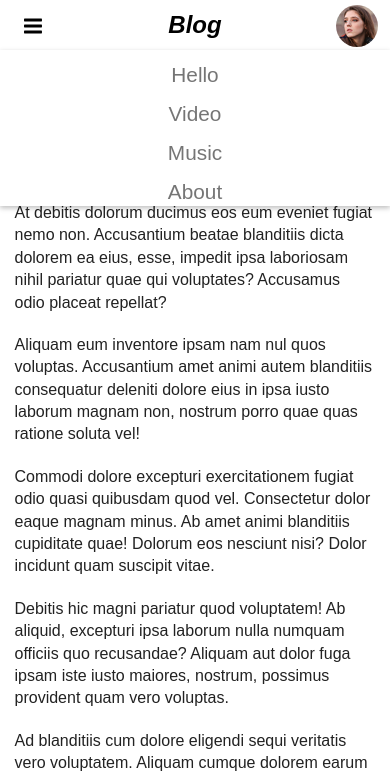
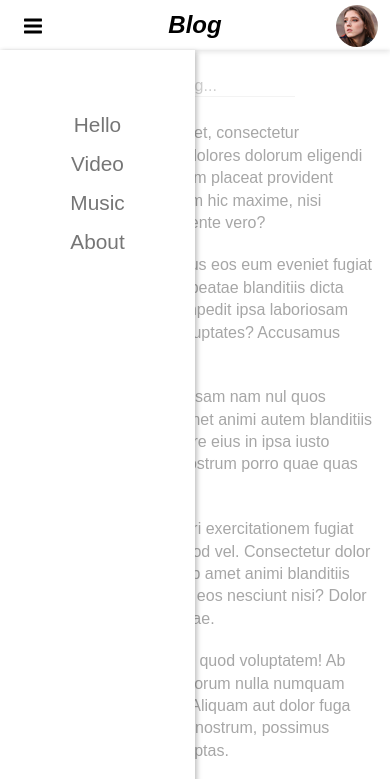
Before and after one commit to huntdream/mobile-first, a website: page index.html in a window 390 px wide. Both pictures are taken after a click on the button 33 px from the left and 25 px from the top of the page. Shown: the top 779 px of the page. Drawn offline with nearby package versions, Linux system fonts and the light colour scheme.

```diff
--- a/css/main.css
+++ b/css/main.css
@@ -95,22 +95,23 @@
 /* ==========================================================================
    Author's custom styles
    ========================================================================== */
+body {
+    padding-top: 60px;
+}
+
 li {
     list-style: none;
     color: rgba(0, 0, 0, .54);
 }
 
-.showMenu {
-    display: block;
-}
-
 .nav-bar {
     position: fixed;
     background-color: #fff;
-    width:100%;
-    top:0;
-    left:0;
-    box-shadow:0 2px 5px 0 rgba(0, 0, 0, .26);
+    width: 100%;
+    top: 0;
+    left: 0;
+    box-shadow: 0 2px 5px 0 rgba(0, 0, 0, .26);
+    z-index: 999;
 }
 
 .nav-bar-inner {
@@ -119,7 +120,8 @@
     height: 50px;
     line-height: 50px;
     justify-content: space-between;
-    padding:0 12px;
+    align-content: center;
+    padding: 0 12px;
 }
 
 .toggle {
@@ -153,16 +155,21 @@
     box-shadow: 0 2px 5px 0 rgba(0, 0, 0, .26);
     display: none;
     position: absolute;
-    top:50px;
-    width:100%;
-    left:0;
-    background-color: #fff;
+    top: 50px;
+    width: 100%;
+    height: 100vh;
+    left: 0;
+    background-color: rgba(255, 255, 255, 0.6);
 }
 
 .nav-bar-tabs ul {
     width: 100%;
+    background-color: #fff;
     padding: 0;
     margin: 0;
+    box-shadow: 0 2px 5px 0 rgba(0, 0, 0, .26);
+    overflow: hidden;
+    animation: higher 500ms ease-in-out;
 }
 
 .nav-bar-tabs li {
@@ -177,34 +184,117 @@
 }
 
 main {
-    max-width:100%;
+    max-width: 100%;
     display: flex;
     flex-direction: row;
     flex-flow: wrap;
     align-content: center;
     align-items: flex-start;
-    margin: 60px calc(5% - 20px) calc(5% - 20px);
+    margin: 0 calc(5% - 20px);
 }
 
 article {
-    max-width:calc((100% - 90px)/3);
-    margin:10px;
-    padding:0 5px;
+    max-width: calc((100% - 90px) / 3);
+    margin: 10px;
+    padding: 0 5px;
 }
 
-footer{
-    max-width:100%;
-    height:60px;
+footer {
+    max-width: 100%;
+    height: 60px;
     background-color: #d3ffe4;
     text-align: center;
 }
 
 footer div {
-    line-height:60px;
+    line-height: 60px;
     color: #776a5e;
 }
 
-@media screen and (max-width: 672px){
+.showMenu {
+    display: block;
+}
+
+.message {
+    border: none;
+    outline: none;
+    text-align: start;
+}
+
+.say-something {
+    margin: 15px;
+}
+
+.say-something form {
+    max-width: 200px;
+    position: relative;
+    margin:0 auto;
+}
+
+.say-something label {
+    color:rgba(0, 0, 0, 0.48);
+    position: absolute;
+    pointer-events: none;
+    bottom: 0;
+    left: 0;
+    transition: all 500ms;
+}
+
+form:after {
+    position: absolute;
+    bottom:0;
+    left:0;
+    height:1px;
+    width: 100%;
+    content:'';
+    background-color: rgba(0, 0, 0, 0.12);
+}
+
+.fly-above {
+    transform: translateX(-102%);
+    transform-origin: top left;
+}
+
+@keyframes higher {
+    from {
+        height: 0;
+    }
+    to {
+        height: 155px;
+    }
+}
+
+@media screen and (max-width: 672px) {
+    .nav-bar-tabs {
+        top: 50px;
+        width: 100%;
+        height: calc(100vh - 50px);
+        left: 0;
+    }
+
+    .nav-bar-tabs ul {
+        height: calc(100vh - 100px);
+        width: 50%;
+        padding-top: 50px;
+        box-shadow: 2px 2px 5px 0 rgba(0, 0, 0, .26);
+        overflow: hidden;
+        animation: wider 500ms ease-in-out;
+    }
+
+    @keyframes wider {
+        from {
+            width: 0;
+        }
+        to {
+            width: 50%;
+        }
+    }
+
+    .fly-above {
+        transform: translateY(-100%);
+        transform-origin: top left;
+    }
+
     article {
         max-width: 95%;
     }
--- a/index.html
+++ b/index.html
@@ -44,6 +44,12 @@
         </ul>
     </nav>
 </header>
+<div class="say-something">
+    <form>
+    <label for="message" id="text">Say Something...</label>
+    <input type="text" name="message" id="message" class="message">
+    </form>
+</div>
 <main>
     <article>Lorem ipsum dolor sit amet, consectetur adipisicing elit. Dolorem dolores dolorum eligendi ex explicabo
         impedit ipsam placeat provident quidem soluta? Amet enim hic maxime, nisi obcaecati porro quo sapiente vero?
--- a/js/main.js
+++ b/js/main.js
@@ -1,5 +1,20 @@
-$(document).ready(function(){
-    $('.toggle').on('click',function () {
-        $('.nav-bar-tabs').toggle('showMenu');
-    })
+$(document).ready(function () {
+    const menuWrapper = $('.nav-bar-tabs');
+    const input = $('#message');
+    const text = $('#text');
+    $('.toggle').on('click', function (e) {
+        $(menuWrapper).toggleClass('showMenu');
+    });
+    $(menuWrapper).on('click', function (e) {
+        if (e.target.tagName === 'NAV') {
+            $(menuWrapper).removeClass('showMenu');
+        }
+    });
+
+    $(input).on('focus',function () {
+        $(text).addClass("fly-above");
+    });
+    $(input).on('blur',function () {
+        $(text).removeClass("fly-above");
+    });
 });
```
